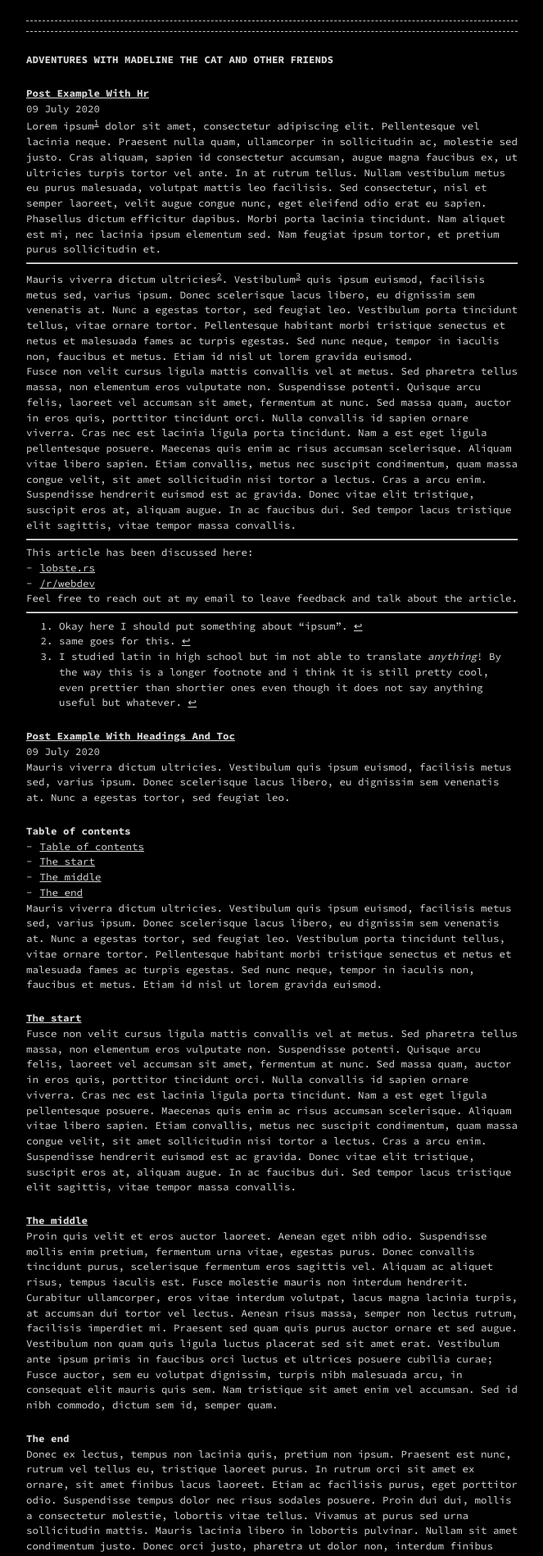
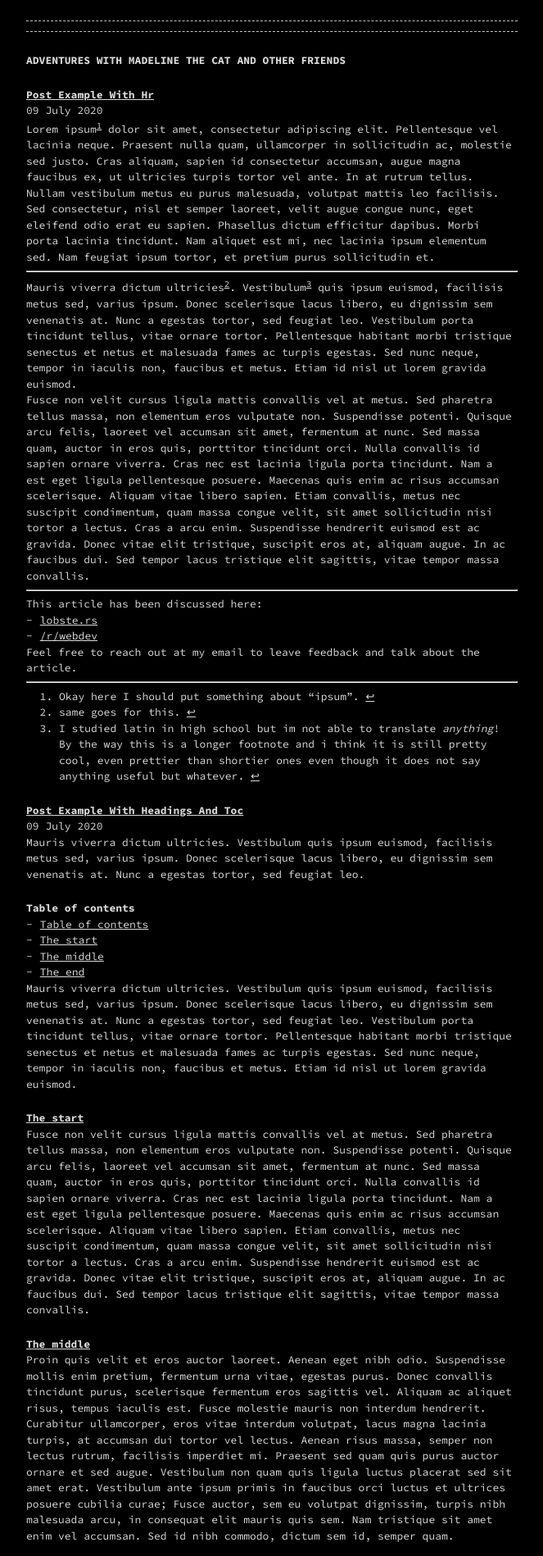
Before and after one commit to madelinethecat/site, a Jekyll site: the page built from index.md, in a window 1280 px wide. Shown: the top 1898 px of the page at 82% size, without its empty margins (308-971 px from the left). Built offline with Jekyll 4.4.1, drawn with Linux system fonts in a browser that asks for light colours.

Commit message:
Update base.scss

```diff
--- a/_sass/base.scss
+++ b/_sass/base.scss
@@ -5,10 +5,10 @@
  * Style variables
  */
 $base-font-family:     'Source Code Pro', monospace !default;
-$base-font-size:       12.5px !default;
+$base-font-size:       13px !default;
 $mobile-font-size:     12px !default;
 $base-line-height:     1.5 !default;
-$container-width:      90% !default;
+$container-width:      80% !default;
 $container-max-width:  600px !default;
 
 /**
```
